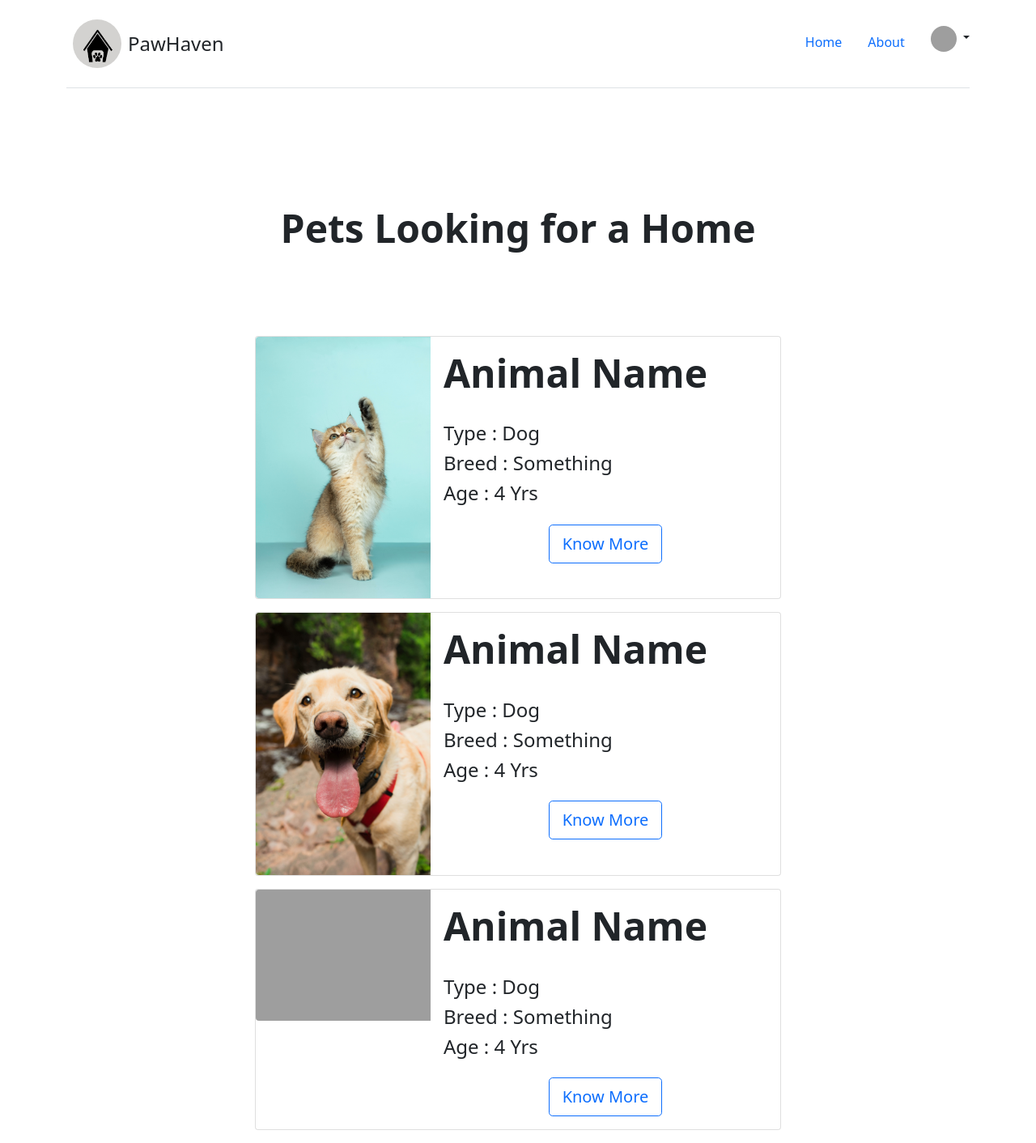
After one commit to Randy1812/PawHaven, a Python web app: template templates/animals.html in a window 1280 px wide. The commit adds this page. Shown: the whole page at 81% size. Run offline with Jinja, Linux system fonts and the light colour scheme; the template is opened without the code that fills it, so the values that code supplies are empty; some libraries are stand-ins or nearby versions; grey boxes are pictures that could not be loaded.

Commit message:
Added Animal Page

```diff
--- /dev/null
+++ b/templates/animals.html
@@ -0,0 +1,110 @@
+<!DOCTYPE html>
+<html lang="en" dir="ltr">
+
+<head>
+  <meta charset="utf-8">
+  <title></title>
+  <link href="https://cdn.jsdelivr.net/npm/bootstrap@5.1.3/dist/css/bootstrap.min.css" rel="stylesheet" integrity="sha384-1BmE4kWBq78iYhFldvKuhfTAU6auU8tT94WrHftjDbrCEXSU1oBoqyl2QvZ6jIW3" crossorigin="anonymous">
+  <script src="https://kit.fontawesome.com/905b9ef0fa.js" crossorigin="anonymous"></script>
+</head>
+
+<body>
+
+  <div class="container">
+    <header class="d-flex flex-wrap justify-content-center py-3 mb-4 border-bottom">
+      <a href="/" class="d-flex align-items-center mb-3 mb-md-0 me-md-auto text-dark text-decoration-none">
+        <img src="..\static\images\logo.jpg" height="60px" width="60px" style="border-radius:50%" class="m-2 image-fluid">
+        <span class="fs-4">PawHaven</span>
+      </a>
+
+      <ul class="nav nav-pills m-3">
+        <li class="nav-item"><a href="#" class="nav-link">Home</a></li>
+        <li class="nav-item"><a href="#" class="nav-link">About</a></li>
+      </ul>
+      <div class="dropdown text-end mt-3">
+        <a href="#" class="d-block link-dark text-decoration-none dropdown-toggle" id="dropdownUser1" data-bs-toggle="dropdown" aria-expanded="false">
+          <img src="https://github.com/mdo.png" alt="mdo" width="32" height="32" class="rounded-circle">
+        </a>
+        <ul class="dropdown-menu text-small" aria-labelledby="dropdownUser1">
+          <li><a class="dropdown-item" href="#">Profile</a></li>
+          <li>
+            <hr class="dropdown-divider">
+          </li>
+          <li><a class="dropdown-item" href="#">Sign out</a></li>
+        </ul>
+      </div>
+    </header>
+  </div>
+
+  <div class="px-4 py-5 my-5 text-center">
+    <h2 class="display-5 fw-bold pt-5">Pets Looking for a Home</h2>
+  </div>
+
+  <div class="container d-flex flex-column justify-items-center align-items-center">
+
+    <div class="card mb-3" style="width:650px;">
+      <div class="row g-0">
+        <div class="col-md-4">
+          <img src="..\static\images\cat.jpg" class="img-fluid rounded-start" alt="...">
+        </div>
+        <div class="col-md-8">
+          <div class="card-body">
+            <h5 class="card-title display-5 fw-bold lead">Animal Name</h5>
+            <br>
+            <p class="card-text h4">Type : Dog</p>
+            <p class="card-text h4">Breed : Something</p>
+            <p class="card-text h4">Age : 4 Yrs</p>
+            <div class="text-center mt-4">
+              <a href="#" class="btn btn-lg btn-outline-primary">Know More</a>
+            </div>
+          </div>
+        </div>
+      </div>
+    </div>
+
+    <div class="card mb-3" style="max-width: 650px;">
+      <div class="row g-0">
+        <div class="col-md-4">
+          <img src="..\static\images\dog.jpg" class="img-fluid rounded-start" alt="...">
+        </div>
+        <div class="col-md-8">
+          <div class="card-body">
+            <h5 class="card-title display-5 fw-bold lead">Animal Name</h5>
+            <br>
+            <p class="card-text h4">Type : Dog</p>
+            <p class="card-text h4">Breed : Something</p>
+            <p class="card-text h4">Age : 4 Yrs</p>
+            <div class="text-center mt-4">
+              <a href="#" class="btn btn-lg btn-outline-primary">Know More</a>
+            </div>
+          </div>
+        </div>
+      </div>
+    </div>
+
+    <div class="card mb-3" style="max-width: 650px;">
+      <div class="row g-0">
+        <div class="col-md-4">
+          <img src="..\static\images\dog2.jpg" class="img-fluid rounded-start" alt="...">
+        </div>
+        <div class="col-md-8">
+          <div class="card-body">
+            <h5 class="card-title display-5 fw-bold lead">Animal Name</h5>
+            <br>
+            <p class="card-text h4">Type : Dog</p>
+            <p class="card-text h4">Breed : Something</p>
+            <p class="card-text h4">Age : 4 Yrs</p>
+            <div class="text-center mt-4">
+              <a href="#" class="btn btn-lg btn-outline-primary">Know More</a>
+            </div>
+          </div>
+        </div>
+      </div>
+    </div>
+
+  </div>
+
+  <script src="https://cdn.jsdelivr.net/npm/bootstrap@5.1.3/dist/js/bootstrap.bundle.min.js" integrity="sha384-ka7Sk0Gln4gmtz2MlQnikT1wXgYsOg+OMhuP+IlRH9sENBO0LRn5q+8nbTov4+1p" crossorigin="anonymous"></script>
+</body>
+
+</html>
--- a/templates/prelogin.html
+++ b/templates/prelogin.html
@@ -12,7 +12,7 @@
   <div class="container w-75 text-center" style="margin-top:150px;">
     <h1 class="display-2 fw-bold m-3">Who Are You ?</h1>
     <div class="card-group text-center">
-      <div class="card p-5 m-4">
+      <div class="card p-5 m-4 rounded border shadow-lg">
         <i class="fa-solid fa-dog fa-8x card-img p-3"></i>
         <div class="card-body">
           <h5 class="card-title display-6 lead fw-bolder">Adopter</h5>
@@ -22,7 +22,7 @@
           <a href="#" class="btn btn-lg btn-outline-dark"> Move On</a>
         </div>
       </div>
-      <div class="card p-5 m-4">
+      <div class="card p-5 m-4 rounded border shadow-lg">
         <i class="fas fa-home fa-8x card-img p-3"></i>
         <div class="card-body">
           <h5 class="card-title display-6 lead fw-bolder">Shelter Owner</h5>
@@ -32,7 +32,7 @@
           <a href="#" class="btn btn-lg btn-outline-dark"> Move On</a>
         </div>
       </div>
-      <div class="card p-5 m-4">
+      <div class="card p-5 m-4 rounded border shadow-lg">
         <i class="fas fa-user-cog fa-8x card-img p-3"></i>
         <div class="card-body">
           <h5 class="card-title display-6 lead fw-bolder">Admin</h5>
```
Also changed, not shown: templates/userdash.html (+12 -19 lines), static/images/cat.jpg (added), static/images/catdog.jpg (added), static/images/dog.jpg (added), 1 other file.
